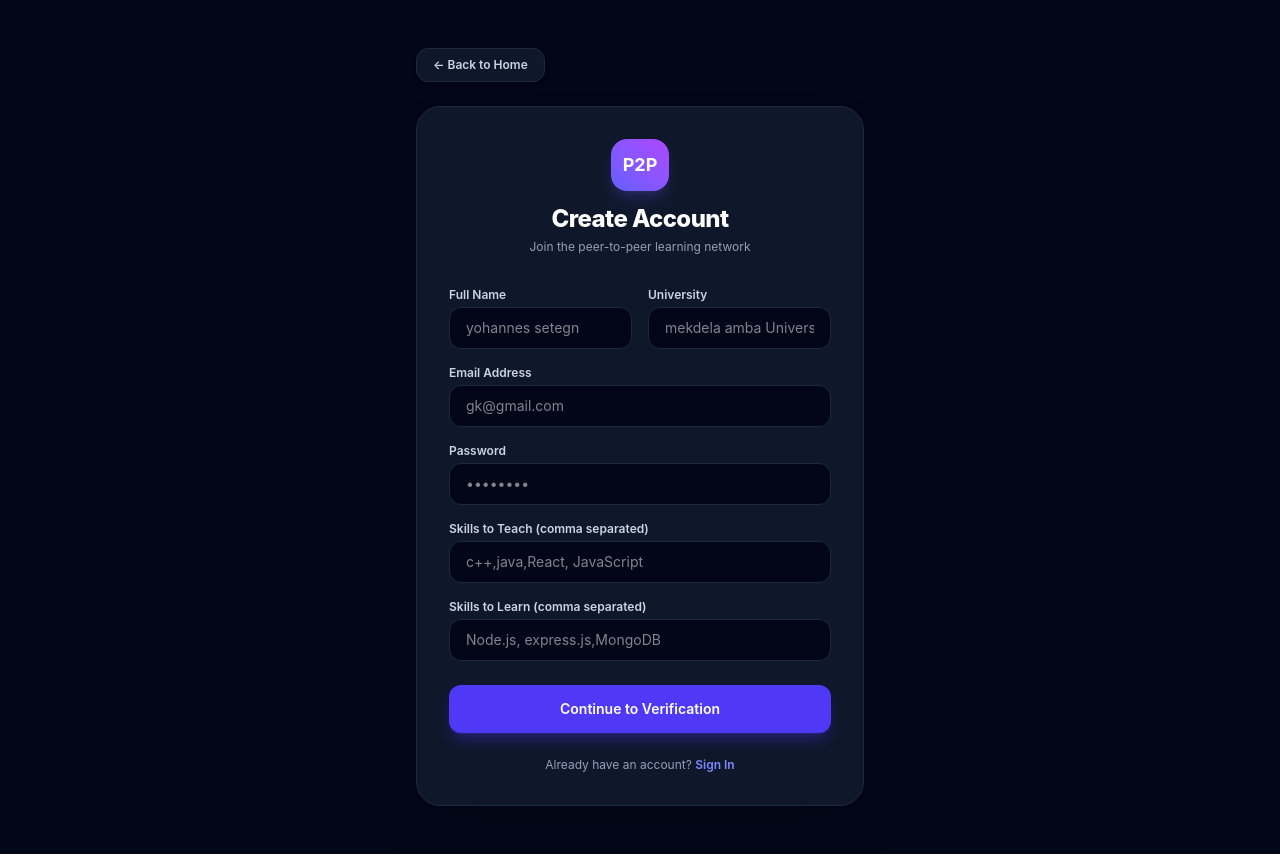
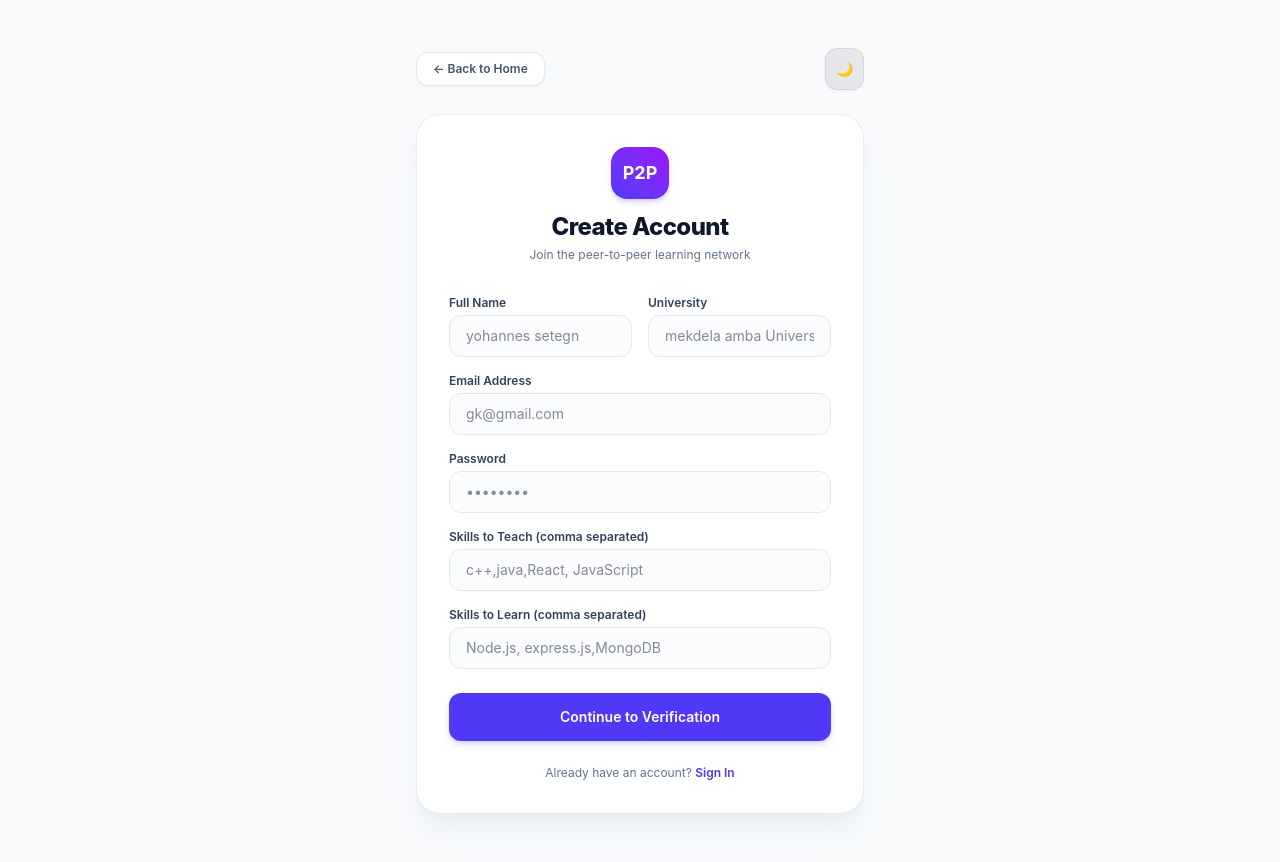
Before and after one commit to gize22/P2P, a React (Vite) app in the folder frontend/: page /register in a window 1280 px wide. Built offline with nearby package versions, Linux system fonts and the light colour scheme; no server answers.

Commit message:
dark mode for register and login

```diff
--- a/frontend/src/pages/Login.jsx
+++ b/frontend/src/pages/Login.jsx
@@ -1,13 +1,36 @@
-import React, { useState } from "react";
+import React, { useState, useEffect } from "react";
 import API from "../api";
 import { useNavigate, Link } from "react-router-dom";
 
 export default function Login() {
+  const [darkMode, setDarkMode] = useState(true);
   const [email, setEmail] = useState("");
   const [password, setPassword] = useState("");
   const [error, setError] = useState("");
   const [loading, setLoading] = useState(false);
   const navigate = useNavigate();
+
+  useEffect(() => {
+    const isDark = localStorage.getItem("theme") !== "light";
+    setDarkMode(isDark);
+    if (isDark) {
+      document.documentElement.classList.add("dark");
+    } else {
+      document.documentElement.classList.remove("dark");
+    }
+  }, []);
+
+  const toggleTheme = () => {
+    if (darkMode) {
+      localStorage.setItem("theme", "light");
+      document.documentElement.classList.remove("dark");
+      setDarkMode(false);
+    } else {
+      localStorage.setItem("theme", "dark");
+      document.documentElement.classList.add("dark");
+      setDarkMode(true);
+    }
+  };
 
   const handleSubmit = async (e) => {
     e.preventDefault();
@@ -31,44 +54,47 @@ export default function Login() {
   };
 
   return (
-    <div className="min-h-screen bg-slate-50 flex flex-col justify-center items-center px-4 py-12 relative text-slate-900">
+    <div className={`min-h-screen flex flex-col justify-center items-center px-4 py-12 relative transition-colors duration-200 ${darkMode ? "bg-slate-950 text-slate-100" : "bg-slate-50 text-slate-900"}`}>
 
-      {/* Back to Home Link */}
-      <div className="w-full max-w-md mb-6 flex justify-start">
-        <Link to="/" className="text-xs font-semibold text-slate-600 hover:text-indigo-600 flex items-center gap-1.5 transition bg-white border border-slate-200 px-4 py-2 rounded-xl shadow-xs">
+      {/* Back to Home Link & Theme Toggle */}
+      <div className="w-full max-w-md mb-6 flex justify-between items-center">
+        <Link to="/" className={`text-xs font-semibold flex items-center gap-1.5 transition px-4 py-2 rounded-xl shadow-xs border ${darkMode ? "bg-slate-900 border-slate-800 text-slate-300 hover:text-white" : "bg-white border-slate-200 text-slate-600 hover:text-indigo-600"}`}>
           ← Back to Home
         </Link>
+        <button onClick={toggleTheme} className="p-2.5 rounded-xl bg-gray-200 dark:bg-slate-800 text-sm shadow-xs border border-gray-300 dark:border-slate-700" title="Toggle Theme">
+          {darkMode ? "☀️" : "🌙"}
+        </button>
       </div>
 
-      <div className="max-w-md w-full bg-white border border-slate-200/80 p-8 rounded-3xl shadow-xl shadow-slate-200/50 relative">
+      <div className={`max-w-md w-full border p-8 rounded-3xl shadow-2xl relative transition-colors duration-200 ${darkMode ? "bg-slate-900 border-slate-800" : "bg-white border-slate-200/80 shadow-xl shadow-slate-200/50"}`}>
         <div className="text-center mb-8">
-          <Link to="/" className="inline-block bg-gradient-to-tr from-indigo-600 to-purple-600 text-white p-3 rounded-2xl font-bold text-lg mb-3 shadow-md shadow-indigo-600/20">P2P</Link>
-          <h2 className="text-2xl font-extrabold text-slate-900 tracking-tight">Welcome Back</h2>
-          <p className="text-slate-500 text-xs mt-1">Sign in to continue to P2P Learn</p>
+          <Link to="/" className={`inline-block p-3 rounded-2xl font-bold text-lg mb-3 shadow-lg ${darkMode ? "bg-gradient-to-tr from-indigo-500 to-purple-500 text-white shadow-indigo-500/20" : "bg-gradient-to-tr from-indigo-600 to-purple-600 text-white shadow-md shadow-indigo-600/20"}`}>P2P</Link>
+          <h2 className={`text-2xl font-extrabold tracking-tight ${darkMode ? "text-white" : "text-slate-900"}`}>Welcome Back</h2>
+          <p className={`text-xs mt-1 ${darkMode ? "text-slate-400" : "text-slate-500"}`}>Sign in to continue to P2P Learn</p>
         </div>
 
         {error && <div className="mb-4 bg-rose-50 border border-rose-200 text-rose-600 text-xs p-3 rounded-xl text-center font-medium">{error}</div>}
 
         <form onSubmit={handleSubmit} className="space-y-4">
           <div>
-            <label className="block text-xs font-semibold text-slate-700 mb-1.5">Email Address</label>
-            <input type="email" placeholder="name@example.com" value={email} onChange={(e) => setEmail(e.target.value)} required className="w-full px-4 py-3 bg-slate-50/50 border border-slate-200 rounded-xl text-slate-900 text-sm focus:outline-none focus:border-indigo-600 focus:bg-white transition" />
+            <label className={`block text-xs font-semibold mb-1.5 ${darkMode ? "text-slate-300" : "text-slate-700"}`}>Email Address</label>
+            <input type="email" placeholder="name@example.com" value={email} onChange={(e) => setEmail(e.target.value)} required className={`w-full px-4 py-3 border rounded-xl text-sm focus:outline-none transition ${darkMode ? "bg-slate-950 border-slate-800 text-white focus:border-indigo-500" : "bg-slate-50/50 border-slate-200 text-slate-900 focus:border-indigo-600 focus:bg-white"}`} />
           </div>
           <div>
             <div className="flex justify-between items-center mb-1.5">
-              <label className="block text-xs font-semibold text-slate-700">Password</label>
-              <Link to="/forgot-password" className="text-[11px] text-indigo-600 hover:underline font-medium">Forgot password?</Link>
+              <label className={`block text-xs font-semibold ${darkMode ? "text-slate-300" : "text-slate-700"}`}>Password</label>
+              <Link to="/forgot-password" className={`text-[11px] hover:underline font-medium ${darkMode ? "text-indigo-400" : "text-indigo-600"}`}>Forgot password?</Link>
             </div>
-            <input type="password" placeholder="••••••••" value={password} onChange={(e) => setPassword(e.target.value)} required className="w-full px-4 py-3 bg-slate-50/50 border border-slate-200 rounded-xl text-slate-900 text-sm focus:outline-none focus:border-indigo-600 focus:bg-white transition" />
+            <input type="password" placeholder="••••••••" value={password} onChange={(e) => setPassword(e.target.value)} required className={`w-full px-4 py-3 border rounded-xl text-sm focus:outline-none transition ${darkMode ? "bg-slate-950 border-slate-800 text-white focus:border-indigo-500" : "bg-slate-50/50 border-slate-200 text-slate-900 focus:border-indigo-600 focus:bg-white"}`} />
           </div>
 
-          <button type="submit" disabled={loading} className="w-full py-3.5 bg-indigo-600 hover:bg-indigo-700 text-white font-semibold rounded-xl transition shadow-md shadow-indigo-600/20 text-sm mt-2 disabled:opacity-50">
+          <button type="submit" disabled={loading} className={`w-full py-3.5 font-semibold rounded-xl transition shadow-md text-sm mt-2 disabled:opacity-50 ${darkMode ? "bg-indigo-600 hover:bg-indigo-500 text-white shadow-indigo-600/30" : "bg-indigo-600 hover:bg-indigo-700 text-white shadow-indigo-600/20"}`}>
             {loading ? "Signing in..." : "Sign In"}
           </button>
         </form>
 
-        <p className="mt-8 text-xs text-center text-slate-500">
-          Don't have an account? <Link to="/register" className="text-indigo-600 font-semibold hover:underline">Register</Link>
+        <p className={`mt-8 text-xs text-center ${darkMode ? "text-slate-400" : "text-slate-500"}`}>
+          Don't have an account? <Link to="/register" className={`font-semibold hover:underline ${darkMode ? "text-indigo-400" : "text-indigo-600"}`}>Register</Link>
         </p>
       </div>
     </div>
--- a/frontend/src/pages/Register.jsx
+++ b/frontend/src/pages/Register.jsx
@@ -1,8 +1,9 @@
-import React, { useState } from "react";
+import React, { useState, useEffect } from "react";
 import API from "../api";
 import { useNavigate, Link } from "react-router-dom";
 
 export default function Register() {
+  const [darkMode, setDarkMode] = useState(true);
   const [formData, setFormData] = useState({
     name: "",
     email: "",
@@ -14,6 +15,28 @@ export default function Register() {
   const [error, setError] = useState("");
   const [loading, setLoading] = useState(false);
   const navigate = useNavigate();
+
+  useEffect(() => {
+    const isDark = localStorage.getItem("theme") !== "light";
+    setDarkMode(isDark);
+    if (isDark) {
+      document.documentElement.classList.add("dark");
+    } else {
+      document.documentElement.classList.remove("dark");
+    }
+  }, []);
+
+  const toggleTheme = () => {
+    if (darkMode) {
+      localStorage.setItem("theme", "light");
+      document.documentElement.classList.remove("dark");
+      setDarkMode(false);
+    } else {
+      localStorage.setItem("theme", "dark");
+      document.documentElement.classList.add("dark");
+      setDarkMode(true);
+    }
+  };
 
   const handleChange = (e) => {
     setFormData({ ...formData, [e.target.name]: e.target.value });
@@ -30,7 +53,6 @@ export default function Register() {
         skillsToLearn: formData.skillsToLearn.split(",").map((s) => s.trim()).filter(Boolean),
       };
 
-      // 👈 ሪኩዌስት ወደ ባክኤንድ ሲላክ ባክኤንዱ በ Brevo በኩል ፖስታውን ይልካል
       const res = await API.post("/auth/register", payload);
       alert(res.data.message);
       navigate("/verify-otp", { state: { email: formData.email } });
@@ -42,21 +64,23 @@ export default function Register() {
   };
 
   return (
-    <div className="min-h-screen bg-slate-950 flex flex-col justify-center items-center px-4 py-12 relative text-slate-100">
+    <div className={`min-h-screen flex flex-col justify-center items-center px-4 py-12 relative transition-colors duration-200 ${darkMode ? "bg-slate-950 text-slate-100" : "bg-slate-50 text-slate-900"}`}>
 
-      {/* Back to Home Link */}
-      <div className="w-full max-w-md mb-6 flex justify-start">
-        <Link to="/" className="text-xs font-semibold text-slate-300 hover:text-white flex items-center gap-1.5 transition bg-slate-900 border border-slate-800 px-4 py-2 rounded-xl shadow-md">
+      {/* Back to Home Link & Theme Toggle */}
+      <div className="w-full max-w-md mb-6 flex justify-between items-center">
+        <Link to="/" className={`text-xs font-semibold flex items-center gap-1.5 transition px-4 py-2 rounded-xl shadow-xs border ${darkMode ? "bg-slate-900 border-slate-800 text-slate-300 hover:text-white" : "bg-white border-slate-200 text-slate-600 hover:text-indigo-600"}`}>
           ← Back to Home
         </Link>
+        <button onClick={toggleTheme} className="p-2.5 rounded-xl bg-gray-200 dark:bg-slate-800 text-sm shadow-xs border border-gray-300 dark:border-slate-700" title="Toggle Theme">
+          {darkMode ? "☀️" : "🌙"}
+        </button>
       </div>
 
-      {/* max-w-lg ወደ max-w-md ተቀይሯል (ልክ እንደ Login ስታይል) */}
-      <div className="max-w-md w-full bg-slate-900 border border-slate-800 p-8 rounded-3xl shadow-2xl relative">
+      <div className={`max-w-md w-full border p-8 rounded-3xl shadow-2xl relative transition-colors duration-200 ${darkMode ? "bg-slate-900 border-slate-800" : "bg-white border-slate-200/80 shadow-xl shadow-slate-200/50"}`}>
         <div className="text-center mb-8">
-          <Link to="/" className="inline-block bg-gradient-to-tr from-indigo-500 to-purple-500 text-white p-3 rounded-2xl font-bold text-lg mb-3 shadow-lg shadow-indigo-500/20">P2P</Link>
-          <h2 className="text-2xl font-extrabold text-white tracking-tight">Create Account</h2>
-          <p className="text-slate-400 text-xs mt-1">Join the peer-to-peer learning network</p>
+          <Link to="/" className={`inline-block p-3 rounded-2xl font-bold text-lg mb-3 shadow-lg ${darkMode ? "bg-gradient-to-tr from-indigo-500 to-purple-500 text-white shadow-indigo-500/20" : "bg-gradient-to-tr from-indigo-600 to-purple-600 text-white shadow-md shadow-indigo-600/20"}`}>P2P</Link>
+          <h2 className={`text-2xl font-extrabold tracking-tight ${darkMode ? "text-white" : "text-slate-900"}`}>Create Account</h2>
+          <p className={`text-xs mt-1 ${darkMode ? "text-slate-400" : "text-slate-500"}`}>Join the peer-to-peer learning network</p>
         </div>
 
         {error && <div className="mb-4 bg-rose-500/10 border border-rose-500/20 text-rose-400 text-xs p-3 rounded-xl text-center font-medium">{error}</div>}
@@ -64,42 +88,42 @@ export default function Register() {
         <form onSubmit={handleSubmit} className="space-y-4">
           <div className="grid grid-cols-1 md:grid-cols-2 gap-4">
             <div>
-              <label className="block text-xs font-semibold text-slate-300 mb-1">Full Name</label>
-              <input type="text" name="name" placeholder="yohannes setegn" onChange={handleChange} required className="w-full px-4 py-2.5 bg-slate-950 border border-slate-800 rounded-xl text-white text-sm focus:outline-none focus:border-indigo-500 transition" />
+              <label className={`block text-xs font-semibold mb-1 ${darkMode ? "text-slate-300" : "text-slate-700"}`}>Full Name</label>
+              <input type="text" name="name" placeholder="yohannes setegn" onChange={handleChange} required className={`w-full px-4 py-2.5 border rounded-xl text-sm focus:outline-none transition ${darkMode ? "bg-slate-950 border-slate-800 text-white focus:border-indigo-500" : "bg-slate-50/50 border-slate-200 text-slate-900 focus:border-indigo-600 focus:bg-white"}`} />
             </div>
             <div>
-              <label className="block text-xs font-semibold text-slate-300 mb-1">University</label>
-              <input type="text" name="university" placeholder="mekdela amba University" onChange={handleChange} required className="w-full px-4 py-2.5 bg-slate-950 border border-slate-800 rounded-xl text-white text-sm focus:outline-none focus:border-indigo-500 transition" />
+              <label className={`block text-xs font-semibold mb-1 ${darkMode ? "text-slate-300" : "text-slate-700"}`}>University</label>
+              <input type="text" name="university" placeholder="mekdela amba University" onChange={handleChange} required className={`w-full px-4 py-2.5 border rounded-xl text-sm focus:outline-none transition ${darkMode ? "bg-slate-950 border-slate-800 text-white focus:border-indigo-500" : "bg-slate-50/50 border-slate-200 text-slate-900 focus:border-indigo-600 focus:bg-white"}`} />
             </div>
           </div>
 
           <div>
-            <label className="block text-xs font-semibold text-slate-300 mb-1">Email Address</label>
-            <input type="email" name="email" placeholder="gk@gmail.com" onChange={handleChange} required className="w-full px-4 py-2.5 bg-slate-950 border border-slate-800 rounded-xl text-white text-sm focus:outline-none focus:border-indigo-500 transition" />
+            <label className={`block text-xs font-semibold mb-1 ${darkMode ? "text-slate-300" : "text-slate-700"}`}>Email Address</label>
+            <input type="email" name="email" placeholder="gk@gmail.com" onChange={handleChange} required className={`w-full px-4 py-2.5 border rounded-xl text-sm focus:outline-none transition ${darkMode ? "bg-slate-950 border-slate-800 text-white focus:border-indigo-500" : "bg-slate-50/50 border-slate-200 text-slate-900 focus:border-indigo-600 focus:bg-white"}`} />
           </div>
 
           <div>
-            <label className="block text-xs font-semibold text-slate-300 mb-1">Password</label>
-            <input type="password" name="password" placeholder="••••••••" onChange={handleChange} required className="w-full px-4 py-2.5 bg-slate-950 border border-slate-800 rounded-xl text-white text-sm focus:outline-none focus:border-indigo-500 transition" />
+            <label className={`block text-xs font-semibold mb-1 ${darkMode ? "text-slate-300" : "text-slate-700"}`}>Password</label>
+            <input type="password" name="password" placeholder="••••••••" onChange={handleChange} required className={`w-full px-4 py-2.5 border rounded-xl text-sm focus:outline-none transition ${darkMode ? "bg-slate-950 border-slate-800 text-white focus:border-indigo-500" : "bg-slate-50/50 border-slate-200 text-slate-900 focus:border-indigo-600 focus:bg-white"}`} />
           </div>
 
           <div>
-            <label className="block text-xs font-semibold text-slate-300 mb-1">Skills to Teach (comma separated)</label>
-            <input type="text" name="skillsToTeach" placeholder="c++,java,React, JavaScript" onChange={handleChange} className="w-full px-4 py-2.5 bg-slate-950 border border-slate-800 rounded-xl text-white text-sm focus:outline-none focus:border-indigo-500 transition" />
+            <label className={`block text-xs font-semibold mb-1 ${darkMode ? "text-slate-300" : "text-slate-700"}`}>Skills to Teach (comma separated)</label>
+            <input type="text" name="skillsToTeach" placeholder="c++,java,React, JavaScript" onChange={handleChange} className={`w-full px-4 py-2.5 border rounded-xl text-sm focus:outline-none transition ${darkMode ? "bg-slate-950 border-slate-800 text-white focus:border-indigo-500" : "bg-slate-50/50 border-slate-200 text-slate-900 focus:border-indigo-600 focus:bg-white"}`} />
           </div>
 
           <div>
-            <label className="block text-xs font-semibold text-slate-300 mb-1">Skills to Learn (comma separated)</label>
-            <input type="text" name="skillsToLearn" placeholder="Node.js, express.js,MongoDB" onChange={handleChange} className="w-full px-4 py-2.5 bg-slate-950 border border-slate-800 rounded-xl text-white text-sm focus:outline-none focus:border-indigo-500 transition" />
+            <label className={`block text-xs font-semibold mb-1 ${darkMode ? "text-slate-300" : "text-slate-700"}`}>Skills to Learn (comma separated)</label>
+            <input type="text" name="skillsToLearn" placeholder="Node.js, express.js,MongoDB" onChange={handleChange} className={`w-full px-4 py-2.5 border rounded-xl text-sm focus:outline-none transition ${darkMode ? "bg-slate-950 border-slate-800 text-white focus:border-indigo-500" : "bg-slate-50/50 border-slate-200 text-slate-900 focus:border-indigo-600 focus:bg-white"}`} />
           </div>
 
-          <button type="submit" disabled={loading} className="w-full py-3.5 bg-indigo-600 hover:bg-indigo-500 text-white font-semibold rounded-xl transition shadow-lg shadow-indigo-600/30 text-sm mt-2 disabled:opacity-50">
+          <button type="submit" disabled={loading} className={`w-full py-3.5 font-semibold rounded-xl transition shadow-lg text-sm mt-2 disabled:opacity-50 ${darkMode ? "bg-indigo-600 hover:bg-indigo-500 text-white shadow-indigo-600/30" : "bg-indigo-600 hover:bg-indigo-700 text-white shadow-md shadow-indigo-600/20"}`}>
             {loading ? "Registering..." : "Continue to Verification"}
           </button>
         </form>
 
-        <p className="mt-6 text-xs text-center text-slate-400">
-          Already have an account? <Link to="/login" className="text-indigo-400 font-semibold hover:underline">Sign In</Link>
+        <p className={`mt-6 text-xs text-center ${darkMode ? "text-slate-400" : "text-slate-500"}`}>
+          Already have an account? <Link to="/login" className={`font-semibold hover:underline ${darkMode ? "text-indigo-400" : "text-indigo-600"}`}>Sign In</Link>
         </p>
       </div>
     </div>
```
